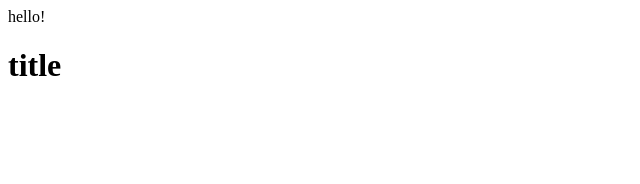
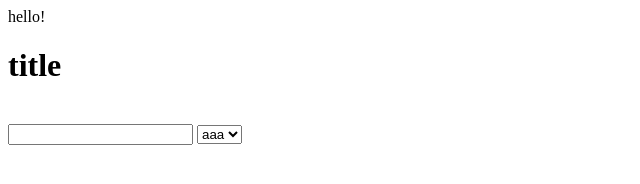
Before and after one commit to mizunosuke/travel-map, a plain HTML site: page index.html in a window 1280 px wide. Shown: the whole page, without its empty margins (0-640 px from the left). Drawn offline with Linux system fonts and the light colour scheme.

Commit message:
add html

```diff
--- a/index.html
+++ b/index.html
@@ -16,6 +16,15 @@
             <img src="#" alt="">
         </div>
     </div>
+    <div>
+        <form action="">
+            <input type="text" name="" id="">
+            <select name="" id="">
+                <option value="">aaa</option>
+                <option value="">bbb</option>
+            </select>
+        </form>
+    </div>
 </body>
 
 </html>
```
